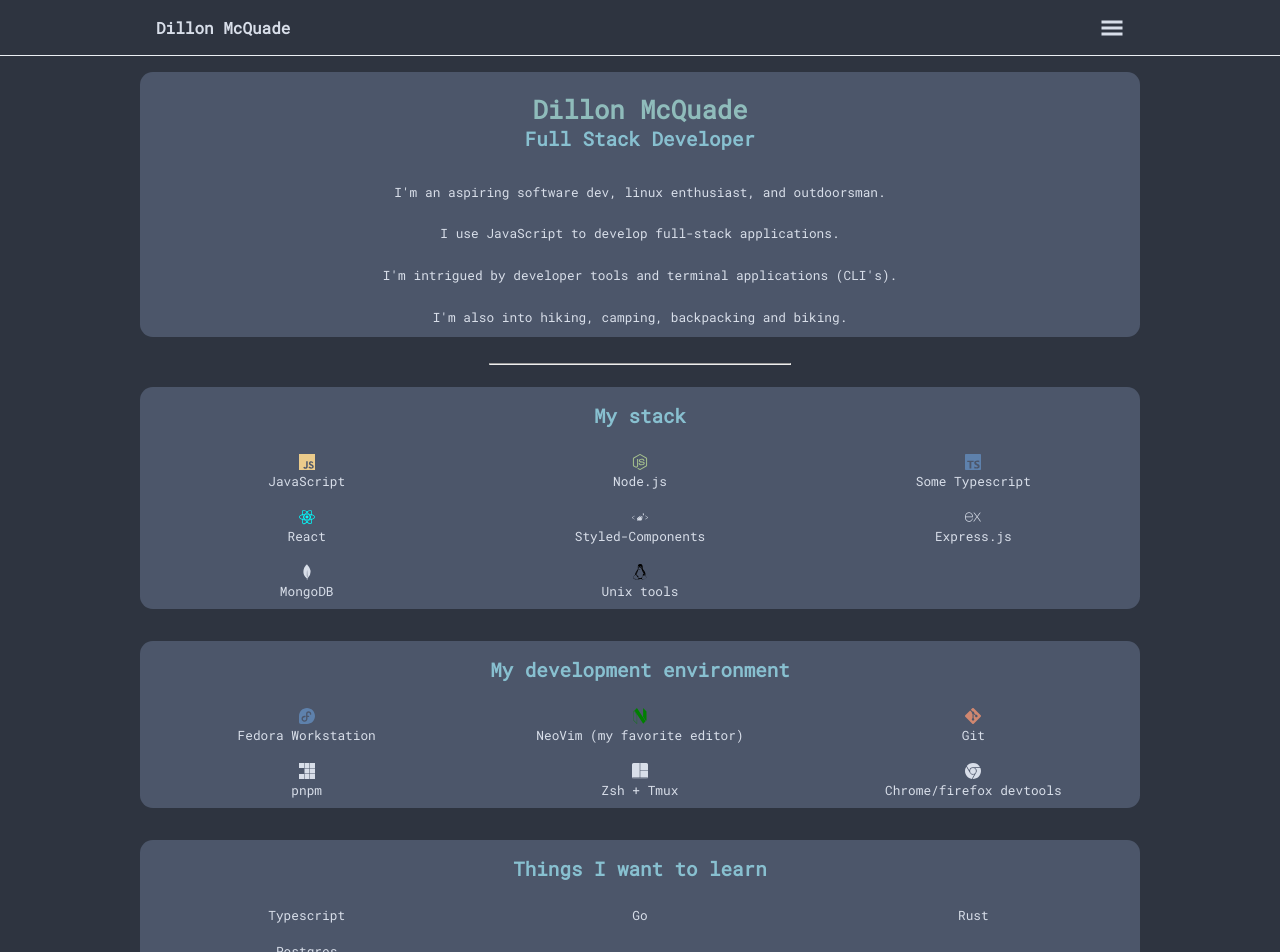
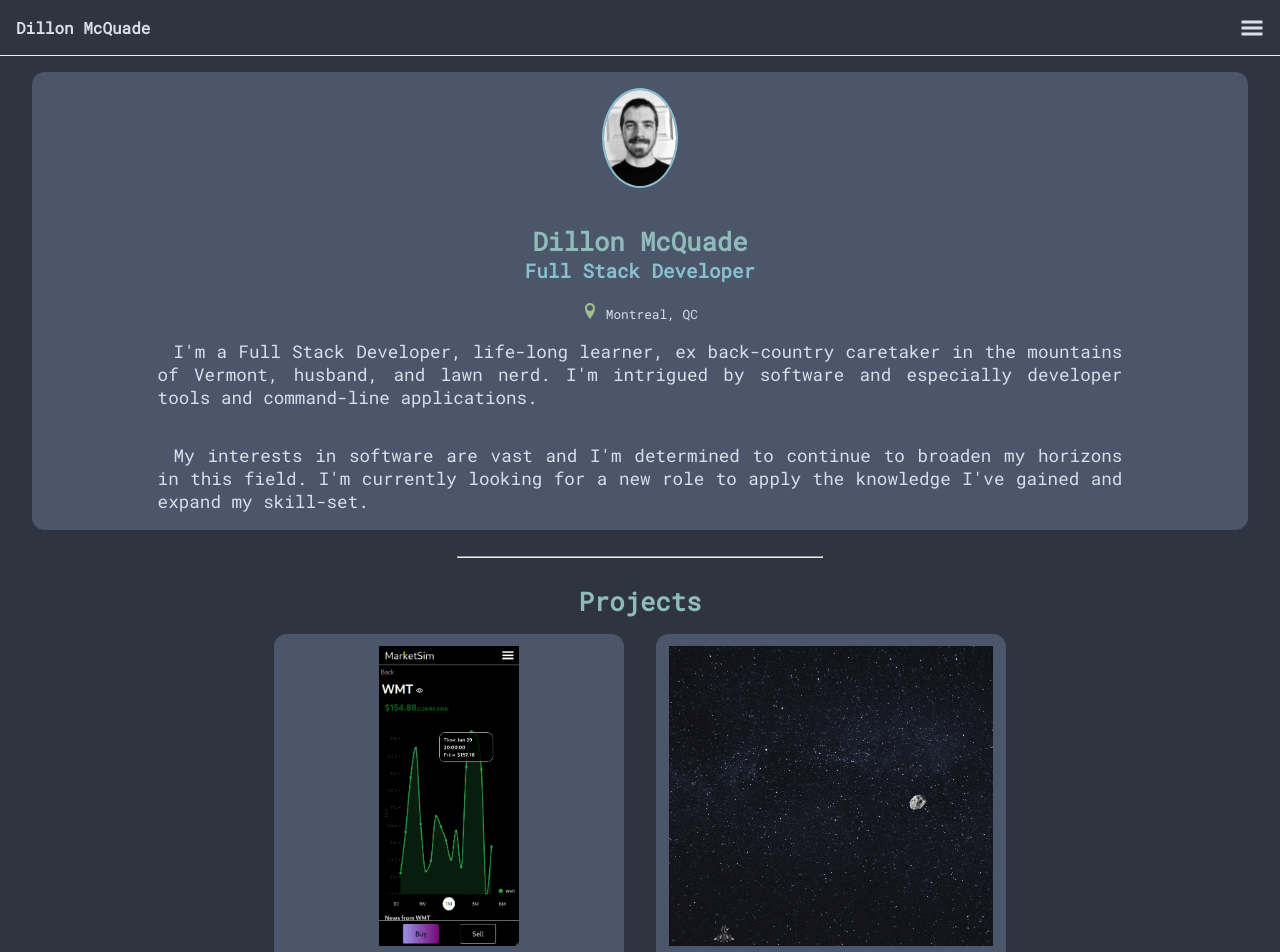
Before and after one commit to dillonkmcquade/dmcquade, a React (Create React App) app: page / in a window 1280 px wide. Shown: the top 952 px of the page. Built offline with nearby package versions, Linux system fonts and the light colour scheme.

Commit message:
looking OK. maybe more changes later

```diff
--- a/package.json
+++ b/package.json
@@ -7,6 +7,7 @@
     "react-dom": "^18.2.0",
     "react-icons": "^4.9.0",
     "react-router-dom": "^6.11.2",
+    "react-router-hash-link": "^2.4.3",
     "react-scripts": "5.0.1",
     "styled-components": "^5.3.11"
   },
--- a/src/components/App.jsx
+++ b/src/components/App.jsx
@@ -3,8 +3,9 @@
 import Header from "./Header";
 import Home from "./Home";
 import Menu from "./Menu";
-import Projects from "./Projects";
+import ProjectDetails from "./ProjectDetails";
 import GlobalStyles from "../GlobalStyles";
+import Footer from "./Footer";
 
 const App = () => {
   const location = useLocation();
@@ -18,12 +19,13 @@
     <>
       <GlobalStyles />
       <Header setMenuVisible={setMenuVisible} menuVisible={menuVisible} />
-      <Menu visible={menuVisible} />
+      <Menu setMenuVisible={setMenuVisible} visible={menuVisible} />
       <Routes>
         <Route path="/" element={<Home />} />
-        <Route path="/projects" element={<Projects />} />
+        <Route path="/project/:id" element={<ProjectDetails />} />
         <Route path="*" element={<Home />} />
       </Routes>
+      <Footer />
     </>
   );
 };
--- /dev/null
+++ b/src/components/Footer.jsx
@@ -0,0 +1,33 @@
+import styled from "styled-components";
+import { sideBarIcons } from "../data/arrays";
+export default function Footer() {
+  return (
+    <Wrapper>
+      <Icons>
+        {sideBarIcons.map((item) => (
+          <a
+            href={item.href}
+            aria-label={item.label}
+            target="_blank"
+            rel="noreferrer"
+            key={item.href}
+          >
+            <item.icon />
+          </a>
+        ))}
+      </Icons>
+    </Wrapper>
+  );
+}
+
+const Wrapper = styled.div`
+  display: flex;
+  justify-content: center;
+  position: relative;
+  top: 56px;
+  padding-bottom: 1rem;
+`;
+const Icons = styled.div`
+  padding: 1rem;
+  margin: 1.25em 0;
+`;
--- a/src/components/Header.jsx
+++ b/src/components/Header.jsx
@@ -33,7 +33,7 @@
   width: 100%;
   height: 100%;
   padding: 0 1rem;
-  max-width: 1000px;
+  max-width: 1400px;
   margin: 0 auto;
 `;
 
--- a/src/components/Home.jsx
+++ b/src/components/Home.jsx
@@ -1,30 +1,44 @@
 import styled from "styled-components";
 import { IconContext } from "react-icons";
-import { data } from "../data/arrays";
-import Section from "./Section";
+import data from "../data/data.json";
+import ProjectCard from "./ProjectCard";
+import { ImLocation } from "react-icons/im";
 
 const Home = () => {
   return (
     <IconContext.Provider value={{ size: "16px" }}>
-      <Wrapper>
+      <Wrapper id="about">
         <Head>
+          <Image
+            src="./assets/black-and-white-headshot.jpg"
+            alt="picture of me"
+          />
           <Name>Dillon McQuade</Name>
           <Title>Full Stack Developer</Title>
+          <div>
+            <Location /> Montreal, QC
+          </div>
           <About>
-            I'm an aspiring software dev, linux enthusiast, and outdoorsman.
+            I'm a Full Stack Developer, life-long learner, ex back-country
+            caretaker in the mountains of Vermont, husband, and lawn nerd. I'm
+            intrigued by software and especially developer tools and
+            command-line applications.
           </About>
-          <About>I use JavaScript to develop full-stack applications.</About>
+
           <About>
-            I'm intrigued by developer tools and terminal applications (CLI's).
+            My interests in software are vast and I'm determined to continue to
+            broaden my horizons in this field. I'm currently looking for a new
+            role to apply the knowledge I've gained and expand my skill-set.
           </About>
-          <About>I'm also into hiking, camping, backpacking and biking.</About>
         </Head>
+        <span id="projects" />
         <Rule />
-        <Lists>
-          {data.map((item) => (
-            <Section section={item} key={item.subtitle} />
+        <Name>Projects</Name>
+        <Projects>
+          {data.map((project) => (
+            <ProjectCard key={project.id} data={project} id={project.id} />
           ))}
-        </Lists>
+        </Projects>
       </Wrapper>
     </IconContext.Provider>
   );
@@ -42,16 +56,16 @@
   align-items: center;
   flex-direction: column;
   @media (min-width: 625px) {
-    max-width: 1000px;
+    max-width: 1400px;
   }
 `;
 const Head = styled.div`
   display: flex;
   flex-direction: column;
-  align-items: center;
   background-color: var(--nord3);
   border-radius: 1em;
   width: 100%;
+  align-items: center;
 `;
 const Name = styled.h1`
   font-size: 2em;
@@ -64,16 +78,36 @@
   margin-bottom: 20px;
 `;
 
-const Lists = styled.div`
+const Projects = styled.div`
   display: flex;
   flex-wrap: wrap;
   justify-content: center;
+  width: 100%;
+  margin: 0 auto;
+  flex-wrap: wrap;
 `;
 const About = styled.p`
-  margin: 1em 3em;
+  font-size: 1.1rem;
+  width: 100%;
+  padding: 1em 1em;
+  text-align: justify;
+  text-indent: 1rem;
+  @media (min-width: 1000px) {
+    max-width: 1000px;
+  }
 `;
 const Rule = styled.hr`
   width: 30%;
   margin: 2em auto calc(2em - 20px) auto;
   color: var(--nord7);
 `;
+
+const Image = styled.img`
+  height: 100px;
+  border: 2px solid var(--nord8);
+  border-radius: 50%;
+  margin: 1rem 0;
+`;
+const Location = styled(ImLocation)`
+  color: var(--nord14);
+`;
--- a/src/components/Menu.jsx
+++ b/src/components/Menu.jsx
@@ -1,17 +1,20 @@
 import styled from "styled-components";
 import { sideBarLinks, sideBarIcons } from "../data/arrays.js";
 import { ImLocation } from "react-icons/im";
-import { NavLink } from "react-router-dom";
+import { HashLink } from "react-router-hash-link";
 
-export default function Menu({ visible }) {
+export default function Menu({ visible, setMenuVisible }) {
   return (
-    <Nav visible={visible ? "flex" : "none"}>
+    <Nav
+      visible={visible ? "flex" : "none"}
+      onClick={() => setMenuVisible(false)}
+    >
       <Image src="./assets/black-and-white-headshot.jpg" alt="picture of me" />
       <h1>Dillon McQuade</h1>
       <h2>Full-Stack web developer</h2>
       {sideBarLinks.map((item) => (
         <ListItem key={item.text}>
-          <StyledLink to={item.path} key={item.text}>
+          <StyledLink to={`/${item.path}`} key={item.text}>
             {item.text}
           </StyledLink>
         </ListItem>
@@ -43,7 +46,7 @@
   width: 100vw;
   border-radius: 1em;
   z-index: 100;
-  margin: 1rem 0;
+  padding: 1rem 0;
   background-color: var(--nord0);
   flex-direction: column;
   align-items: center;
@@ -53,7 +56,7 @@
   border: 2px solid var(--nord8);
   border-radius: 50%;
 `;
-const StyledLink = styled(NavLink)`
+const StyledLink = styled(HashLink)`
   text-decoration: none;
   &:hover {
     opacity: 0.8;
--- a/src/components/ProjectCard.jsx
+++ b/src/components/ProjectCard.jsx
@@ -1,21 +1,17 @@
 import { BsGithub, BsYoutube } from "react-icons/bs";
+import { useNavigate } from "react-router-dom";
 import styled from "styled-components";
 
 const ProjectCard = ({
-  data: { url, github, name, src, description, youtube },
+  data: { github, name, src, description, youtube },
+  id,
 }) => {
+  const navigate = useNavigate();
   return (
-    <Wrapper>
-      <a
-        href={url || github}
-        alt="Website link"
-        rel="noreferrer"
-        target="_blank"
-      >
-        <ImageContainer>
-          <ProjectThumbnail src={src} alt="project thumbnail" />
-        </ImageContainer>
-      </a>
+    <Wrapper onClick={() => navigate(`/project/${id}`)}>
+      <ImageContainer>
+        <ProjectThumbnail src={src} alt="project thumbnail" />
+      </ImageContainer>
       <TitleAndIcons>
         <Name>{name}</Name>
       </TitleAndIcons>
@@ -44,6 +40,10 @@
   margin: 1rem 0;
   padding: 1em;
   font-size: 0.8rem;
+  cursor: pointer;
+  &:hover {
+    opacity: 0.9;
+  }
   @media (min-width: 625px) {
     max-width: 350px;
     margin: 1rem;
--- a/src/components/Projects.jsx
+++ b/src/components/ProjectDetails.jsx
@@ -1,17 +1,12 @@
-import ProjectCard from "./ProjectCard";
 import styled from "styled-components";
 import data from "../data/data.json";
-const Projects = () => {
-  return (
-    <Wrapper>
-      {data.map((project) => (
-        <ProjectCard key={project.id} data={project} />
-      ))}
-    </Wrapper>
-  );
+import { useParams } from "react-router-dom";
+const ProjectDetails = () => {
+  const { id } = useParams();
+  return <Wrapper>{data[id].url}</Wrapper>;
 };
 
-export default Projects;
+export default ProjectDetails;
 const Wrapper = styled.article`
   position: relative;
   top: 56px;
--- a/src/components/Section.jsx
+++ /dev/null
@@ -1,48 +0,0 @@
-import styled from "styled-components";
-
-const Section = ({ section: { subtitle, array } }) => {
-  return (
-    <Wrapper>
-      <SubTitle>{subtitle}</SubTitle>
-      <Grid>
-        {array.map((item) => (
-          <ListItem key={item.text}>
-            <div>{item.icon && <item.icon color={item.iconColor} />} </div>
-            <p>{item.text}</p>
-          </ListItem>
-        ))}
-      </Grid>
-    </Wrapper>
-  );
-};
-
-export default Section;
-
-const Wrapper = styled.section`
-  display: flex;
-  flex-direction: column;
-  justify-content: center;
-  background-color: var(--nord3);
-  border-radius: 1em;
-  width: 100%;
-  margin: 1rem 0;
-`;
-const Grid = styled.ul`
-  display: grid;
-  grid-template-rows: auto;
-  grid-template-columns: 1fr 1fr 1fr;
-`;
-const SubTitle = styled.h3`
-  color: var(--nord8);
-  padding: 1rem;
-  text-align: center;
-  font-size: 1.5em;
-`;
-
-const ListItem = styled.li`
-  display: flex;
-  flex-direction: column;
-  align-items: center;
-  margin: 10px;
-  list-style: none;
-`;
--- a/src/data/arrays.js
+++ b/src/data/arrays.js
@@ -50,12 +50,12 @@
       { text: "JavaScript", icon: SiJavascript, iconColor: "var(--nord13)" },
       { text: "Node.js", icon: SiNodedotjs, iconColor: "var(--nord14)" },
       {
-        text: "Some Typescript",
+        text: "Typescript",
         icon: SiTypescript,
         iconColor: "var(--nord10)",
       },
       { text: "React", icon: SiReact, iconColor: "cyan" },
-      { text: "Styled-Components", icon: SiStyledcomponents },
+      { text: "styled-components", icon: SiStyledcomponents },
       { text: "Express.js", icon: SiExpress },
       { text: "MongoDB", icon: SiMongodb },
       { text: "Unix tools", icon: SiLinux, iconColor: "black" },
@@ -82,18 +82,13 @@
   },
   {
     subtitle: "Things I want to learn",
-    array: [
-      { text: "Typescript" },
-      { text: "Go" },
-      { text: "Rust" },
-      { text: "Postgres" },
-    ],
+    array: [{ text: "Go" }, { text: "Rust" }, { text: "Postgres" }],
   },
 ];
 
 export const sideBarLinks = [
-  { text: "~/About", path: "/" },
-  { text: "~/Projects", path: "/projects" },
+  { text: "~/About", path: "#about" },
+  { text: "~/Projects", path: "#projects" },
 ];
 
 export const sideBarIcons = [
```
Also changed, not shown: src/components/Contact.jsx (deleted, +0 -91 lines), src/components/HeroSection.jsx (deleted, +0 -49 lines), 1 other file (tests, documents, lock files or other folders).
